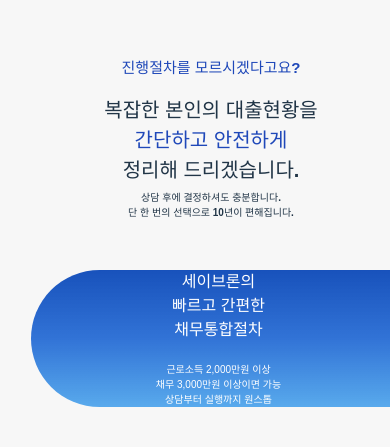
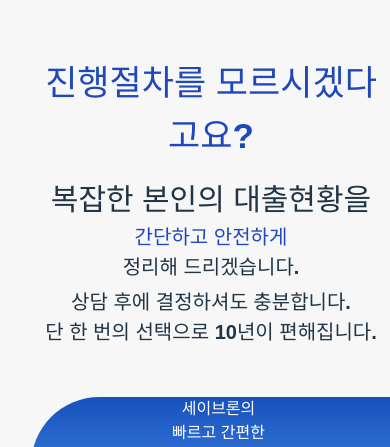
Before and after one commit to tara794600-bot/ziwon, a React (Vite) app: page / in a window 390 px wide. Shown: the part 2115-2562 px from the top of the page. Built offline with nearby package versions, Linux system fonts and the light colour scheme; grey boxes are pictures that could not be loaded.

Commit message:
Update App.css

```diff
--- a/src/App.css
+++ b/src/App.css
@@ -691,7 +691,7 @@ margin-left: -25px;
 }
 
 .진행{
-font-size:15px;
+font-size:35px;
 padding-top: 20px;
 padding-bottom: 5px;
 padding-top: 50px;
@@ -699,7 +699,7 @@ font-weight:700;
 }
 
 .본인{
-font-size: 20px;
+font-size: 30px;
 font-weight:700;
 margin-top:-15px;
 
@@ -759,7 +759,7 @@ padding-top: 25px;
 }
 
 .후후에 {
-  font-size: 10px;
+  font-size: 20px;
   padding-top: 5px;
   font-weight: 550;
   padding-bottom: 50px;
```
